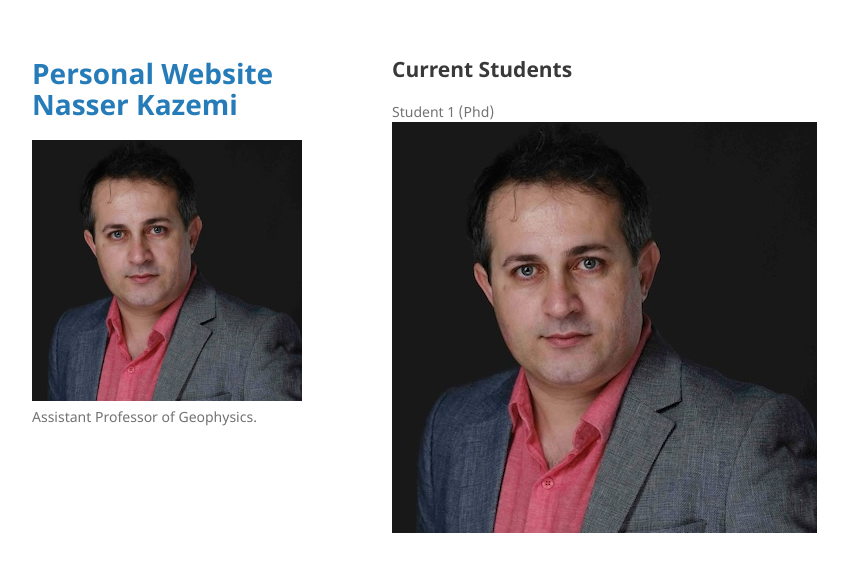
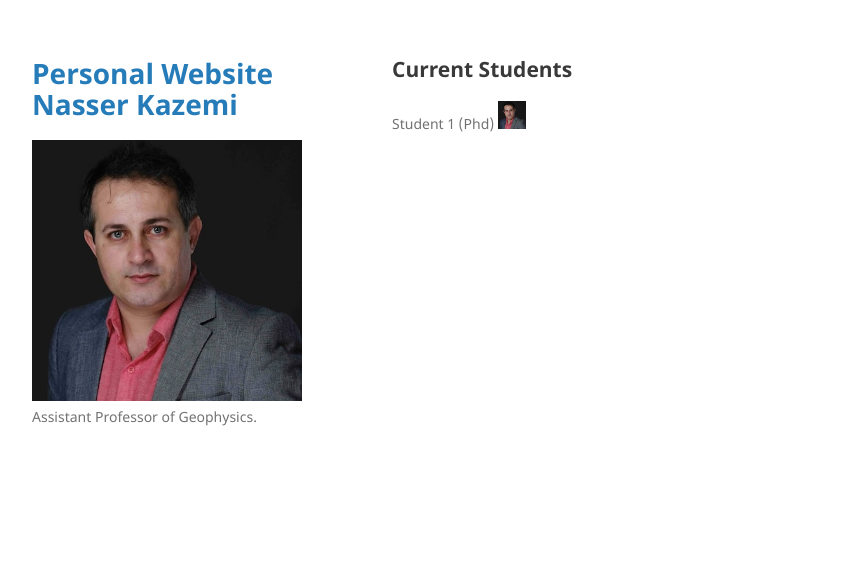
Before and after one commit to nasser00/uqam, a Jekyll site: the page built from students.md, in a window 1280 px wide. Shown: the top 572 px of the page, without its empty margins (178-1026 px from the left). Built offline with Jekyll 4.4.1, drawn with Linux system fonts in a browser that asks for light colours; our own code applies the rules of GitHub Pages for plain Markdown files.

Commit message:
Update students.md

```diff
--- a/students.md
+++ b/students.md
@@ -1,3 +1,3 @@
 ## Current Students
 
-Student 1 (Phd) <img src="/assets/img/my_github_pic.jpeg" alt="Student1">
+Student 1 (Phd) <img src="/assets/img/my_github_pic.jpeg" alt="Student1" width="28" height="28">
```
